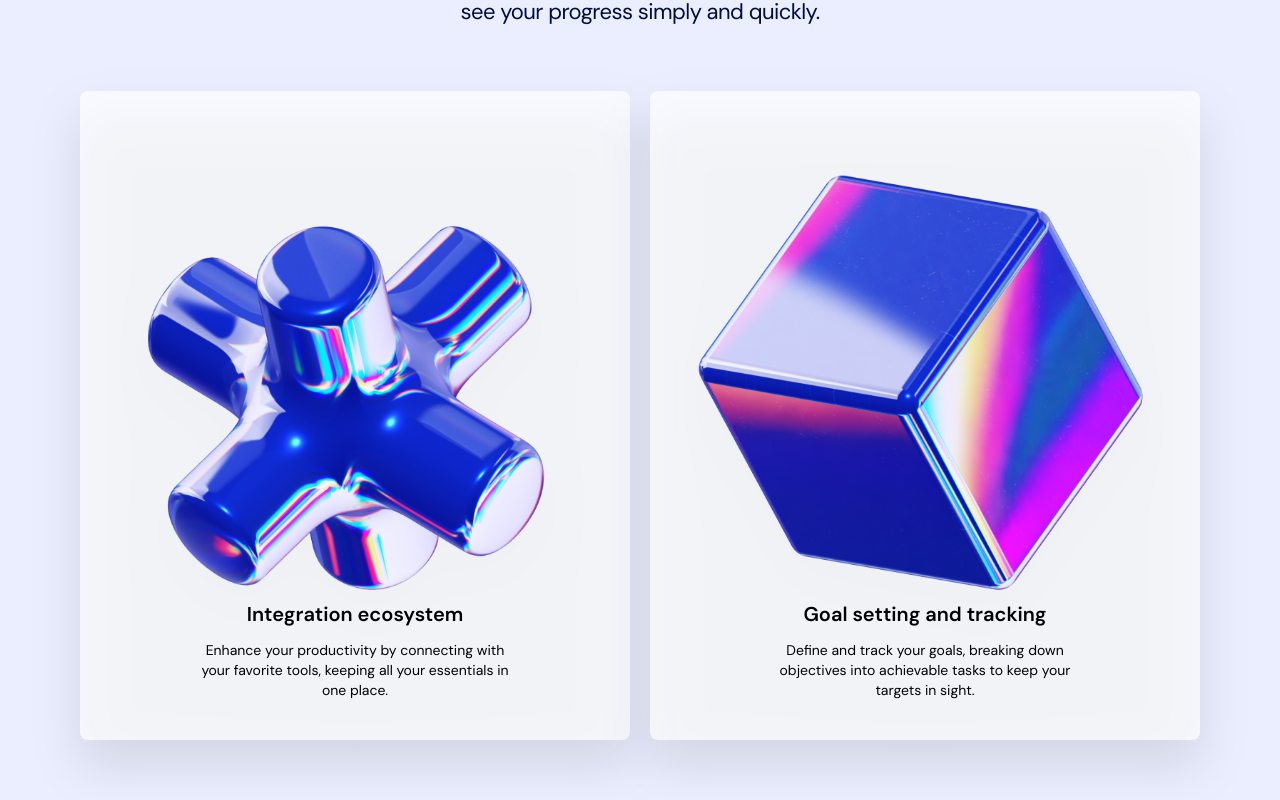
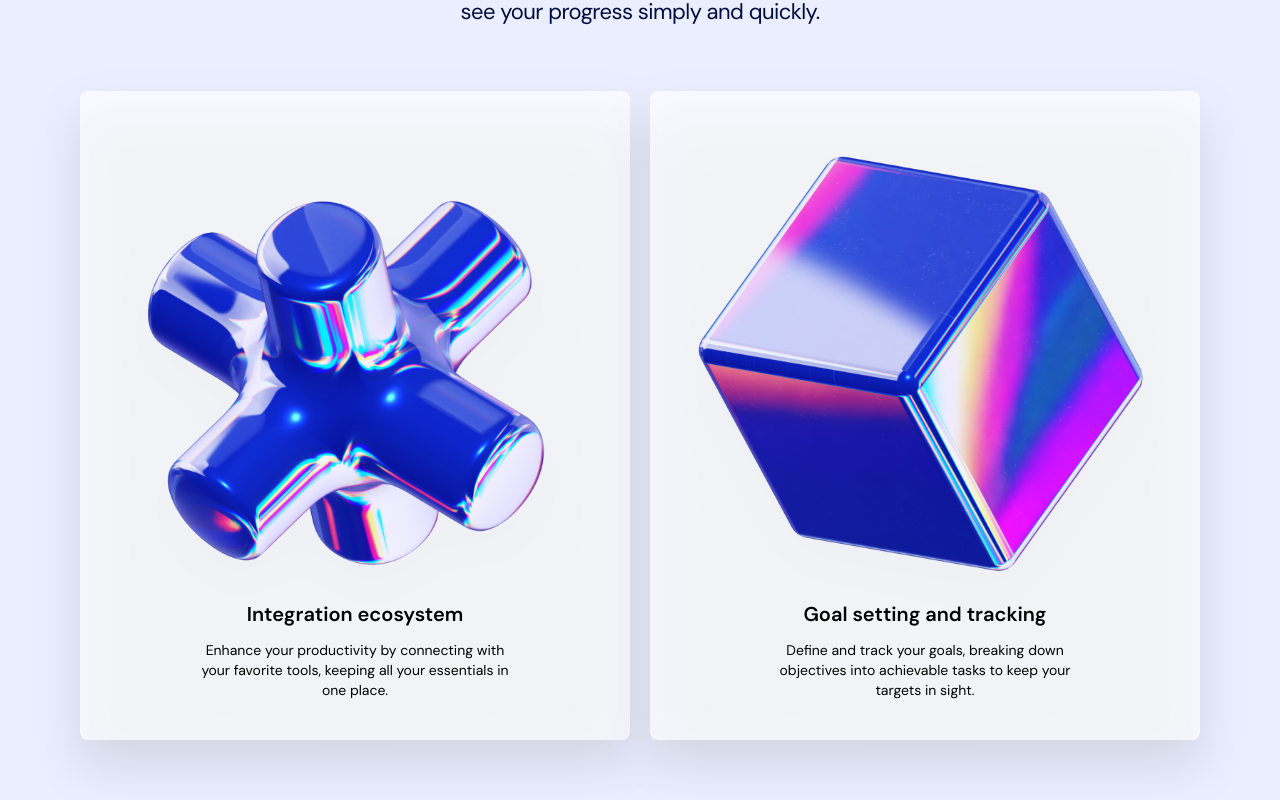
Before and after one commit to BR-BelalRezk/light-saas-landing-page, a Next.js app: page / in a window 1280 px wide. Shown: the part 2780-3580 px from the top of the page. Built offline with nearby package versions, Linux system fonts and the light colour scheme.

Commit message:
Update Features.tsx

```diff
--- a/src/components/home/Features.tsx
+++ b/src/components/home/Features.tsx
@@ -39,6 +39,7 @@ export default function Features() {
                   repeatType: "loop",
                   ease: "linear",
                   duration: index === 0 ? 2 : 3,
+                  delay: index === 0 ? 0.5 : 1,
                 }}
                 className="relative z-50"
               >
```
